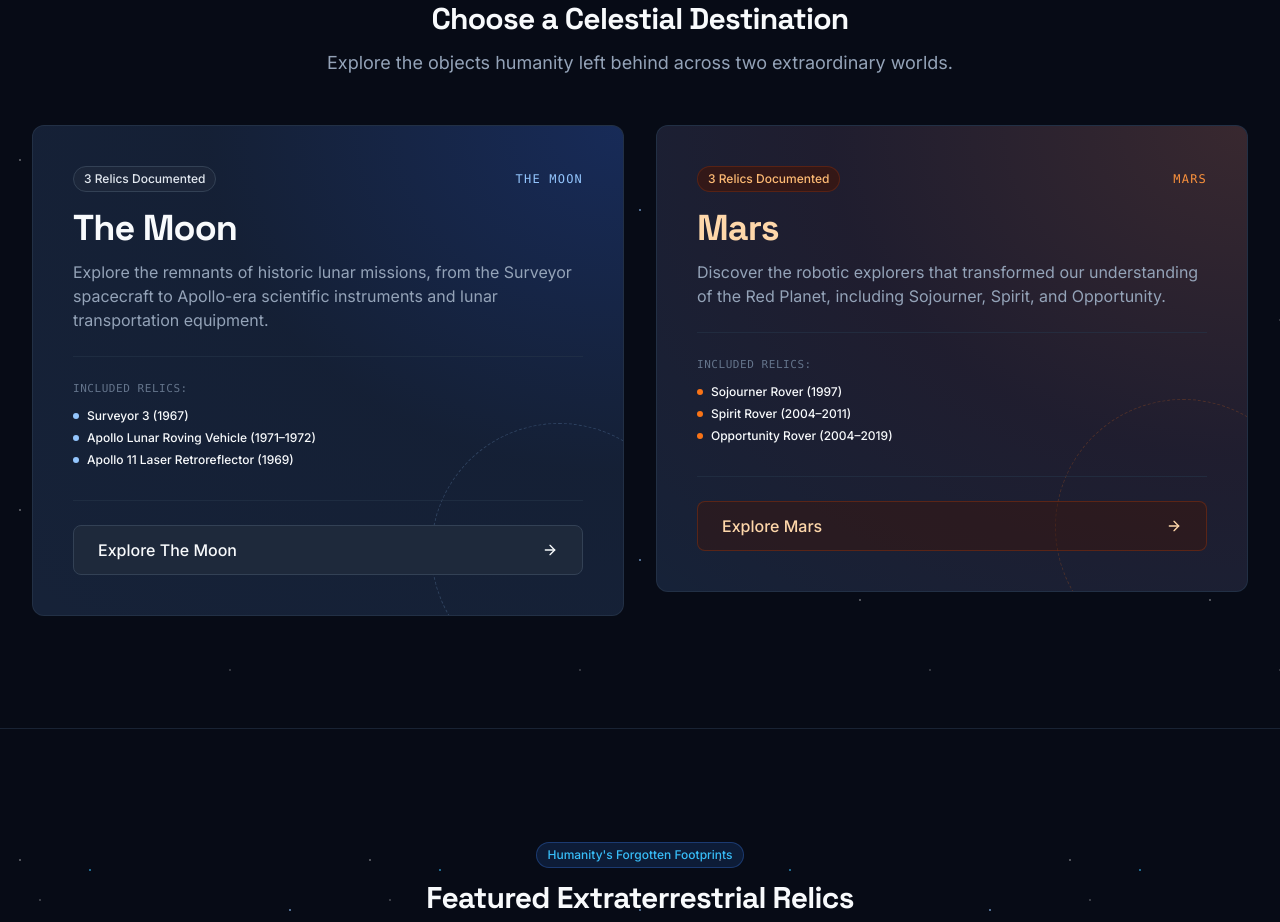
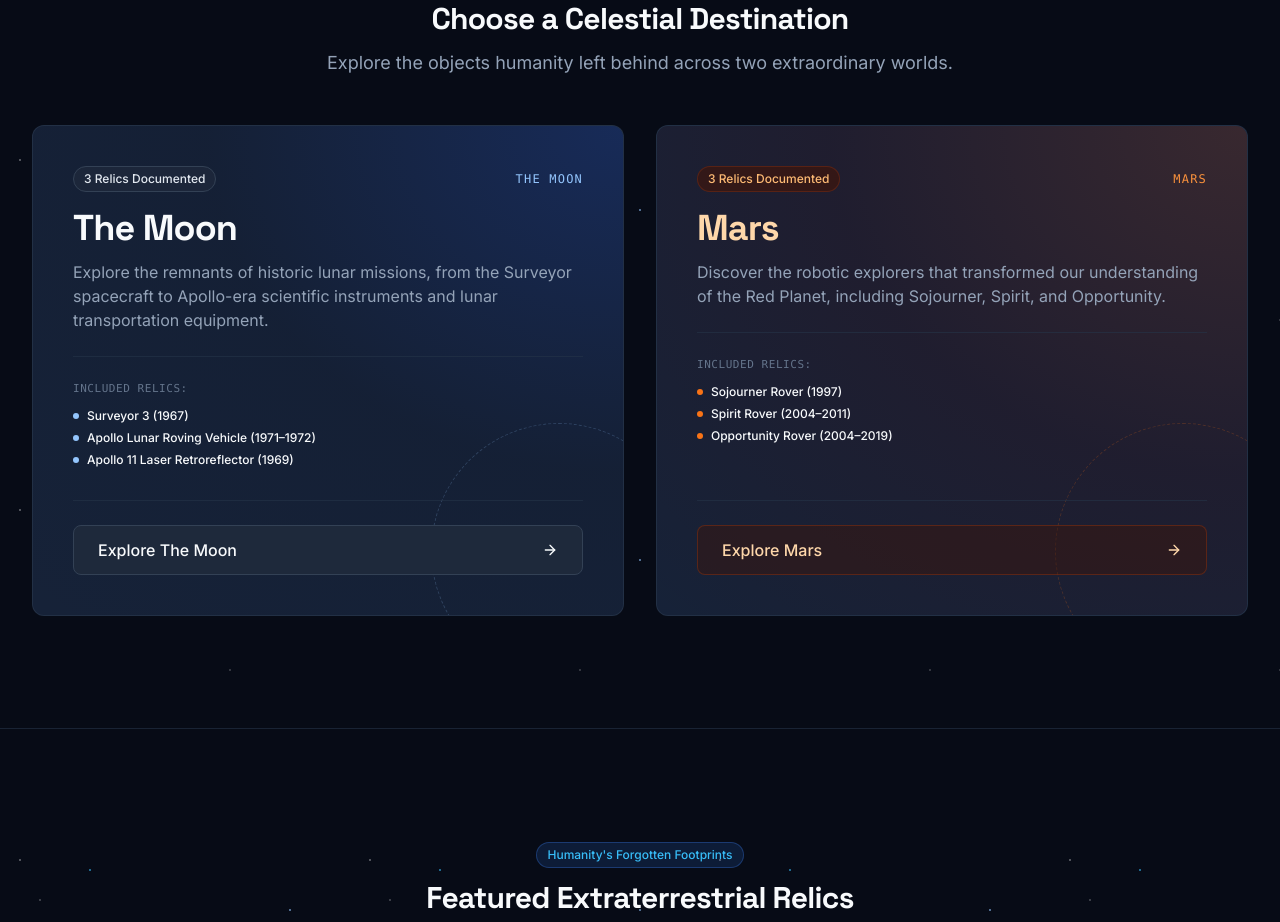
Before and after one commit to gulhassan0599/Space-Relics, a React (Vite) app: page / in a window 1280 px wide. Shown: the part 1620-2542 px from the top of the page. Built offline with nearby package versions, Linux system fonts and the light colour scheme.

Commit message:
style: equalize height of destination cards in Choose a Celestial Destination section

```diff
--- a/src/views/components/home/DestinationCard.jsx
+++ b/src/views/components/home/DestinationCard.jsx
@@ -16,7 +16,8 @@ export const DestinationCard = ({
   badgeText,
   relicsList = [],
   route,
-  variant = 'moon'
+  variant = 'moon',
+  className = ''
 }) => {
   const navigate = useNavigate();
   const isMoon = variant === 'moon';
@@ -42,7 +43,7 @@ export const DestinationCard = ({
       role="link"
       tabIndex={0}
       aria-label={`Explore ${destination}: ${title}`}
-      className="group relative flex flex-col justify-between overflow-hidden p-8 sm:p-10 border-space-border/80 hover:border-opacity-100 transition-all duration-300 min-h-[460px] focus:outline-none focus:ring-2 focus:ring-space-accent cursor-pointer"
+      className={`group relative flex flex-col justify-between overflow-hidden p-8 sm:p-10 border-space-border/80 hover:border-opacity-100 transition-all duration-300 min-h-[460px] h-full focus:outline-none focus:ring-2 focus:ring-space-accent cursor-pointer ${className}`}
     >
       {/* Background Ambience & Gradient */}
       <div
--- a/src/views/components/home/DestinationSection.jsx
+++ b/src/views/components/home/DestinationSection.jsx
@@ -37,13 +37,14 @@ export const DestinationSection = () => {
           </Heading>
         </motion.div>
 
-        <div className="grid grid-cols-1 lg:grid-cols-2 gap-8 mt-12">
+        <div className="grid grid-cols-1 lg:grid-cols-2 gap-8 mt-12 items-stretch">
           {/* Moon Destination Card */}
           <motion.div
             initial={{ opacity: 0, y: 24 }}
             whileInView={{ opacity: 1, y: 0 }}
             viewport={{ once: true, margin: '-80px' }}
             transition={{ duration: 0.5, delay: 0.1, ease: 'easeOut' }}
+            className="flex h-full"
           >
             <DestinationCard
               destination="The Moon"
@@ -53,6 +54,7 @@ export const DestinationSection = () => {
               relicsList={moonRelics}
               route="/explore/moon"
               variant="moon"
+              className="w-full h-full"
             />
           </motion.div>
 
@@ -62,6 +64,7 @@ export const DestinationSection = () => {
             whileInView={{ opacity: 1, y: 0 }}
             viewport={{ once: true, margin: '-80px' }}
             transition={{ duration: 0.5, delay: 0.2, ease: 'easeOut' }}
+            className="flex h-full"
           >
             <DestinationCard
               destination="Mars"
@@ -71,6 +74,7 @@ export const DestinationSection = () => {
               relicsList={marsRelics}
               route="/explore/mars"
               variant="mars"
+              className="w-full h-full"
             />
           </motion.div>
         </div>
```
